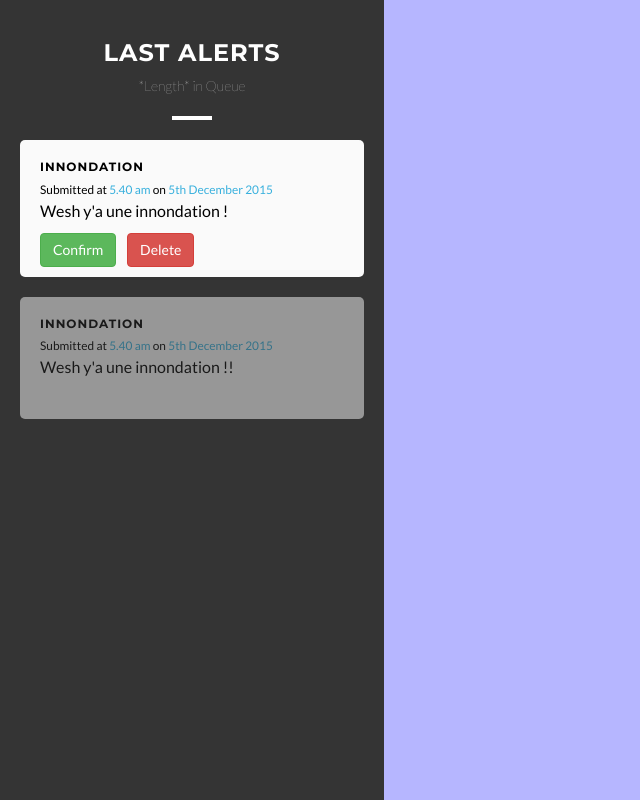
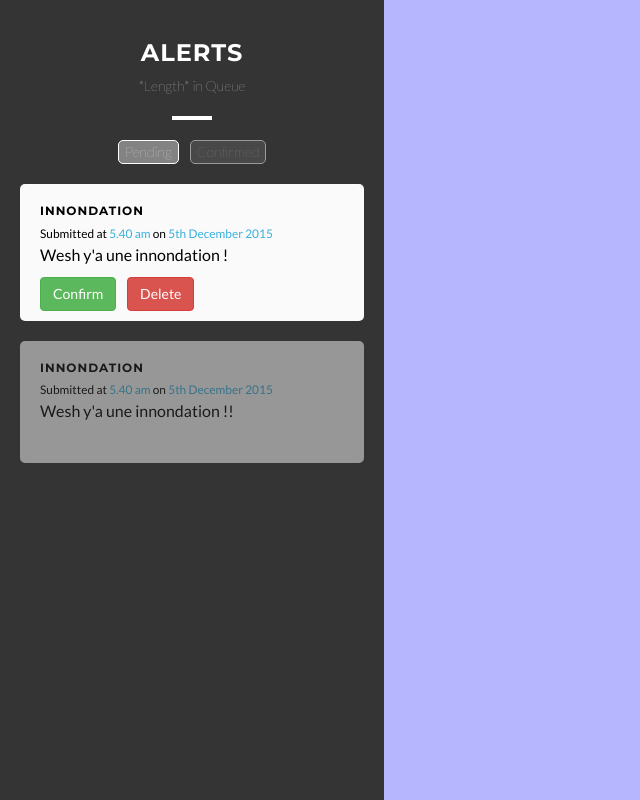
Before and after one commit to Kim-Thomas/e-tizen-design, a plain HTML site: page Appli Web/moderation.html in a window 1280 px wide. Shown: the whole page, without its empty margins (0-640 px from the left). Drawn offline with Linux system fonts and the light colour scheme.

Commit message:
Ajout de deux boutons pour changer de liste dans la moderation. Style fait.

```diff
--- a/Appli Web/css/moderate.css
+++ b/Appli Web/css/moderate.css
@@ -112,3 +112,17 @@ p {
 .pending-alert small date {
     color: #38b0dd;
 }
+
+.select-list {
+    background: none;
+    outline: none;
+    border: 1px solid white;
+    border-radius: 5px;
+    background: rgba(250,250,250,0.2);
+    opacity: .5;
+}
+
+.select-list.active {
+    background: rgba(250,250,250,0.4);
+    opacity: 1;
+}
--- a/Appli Web/moderation.html
+++ b/Appli Web/moderation.html
@@ -33,10 +33,11 @@
 
 <body id="page-top" data-spy="scroll" data-target=".navbar-fixed-top">
     <div class='alert-list'>
-        <h3>Last alerts</h3>
+        <h3>Alerts</h3>
         *Length* in Queue
         <hr/>
-
+        <button class='select-list active'>Pending</button>&nbsp;&nbsp;&nbsp;&nbsp;<button class='select-list'>Confirmed</button>
+        <br/><br/>
         <div class='pending-alert active'>
             <h6>Innondation</h6>
             <small>Submitted at <date>5.40 am</date> on <date>5th December 2015</date></small>
```
Also changed, not shown: couleurs.png (added).
